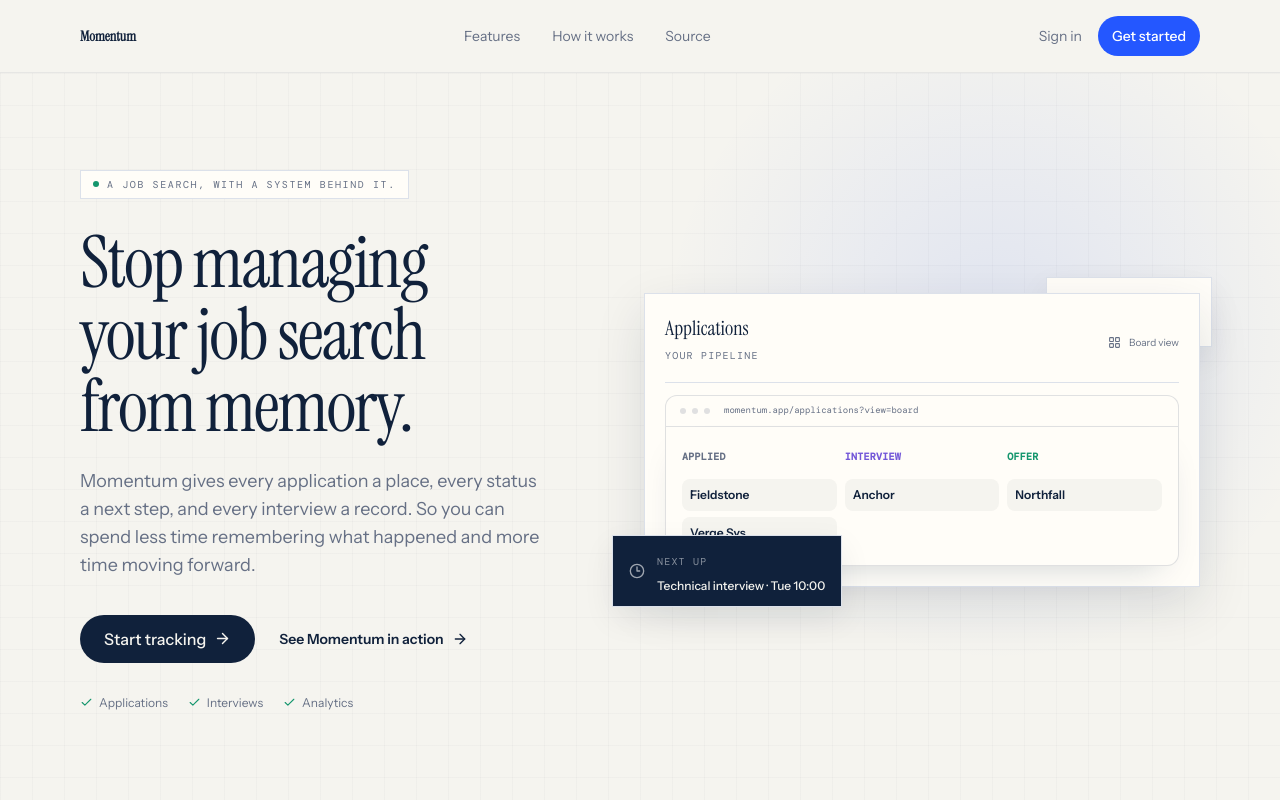
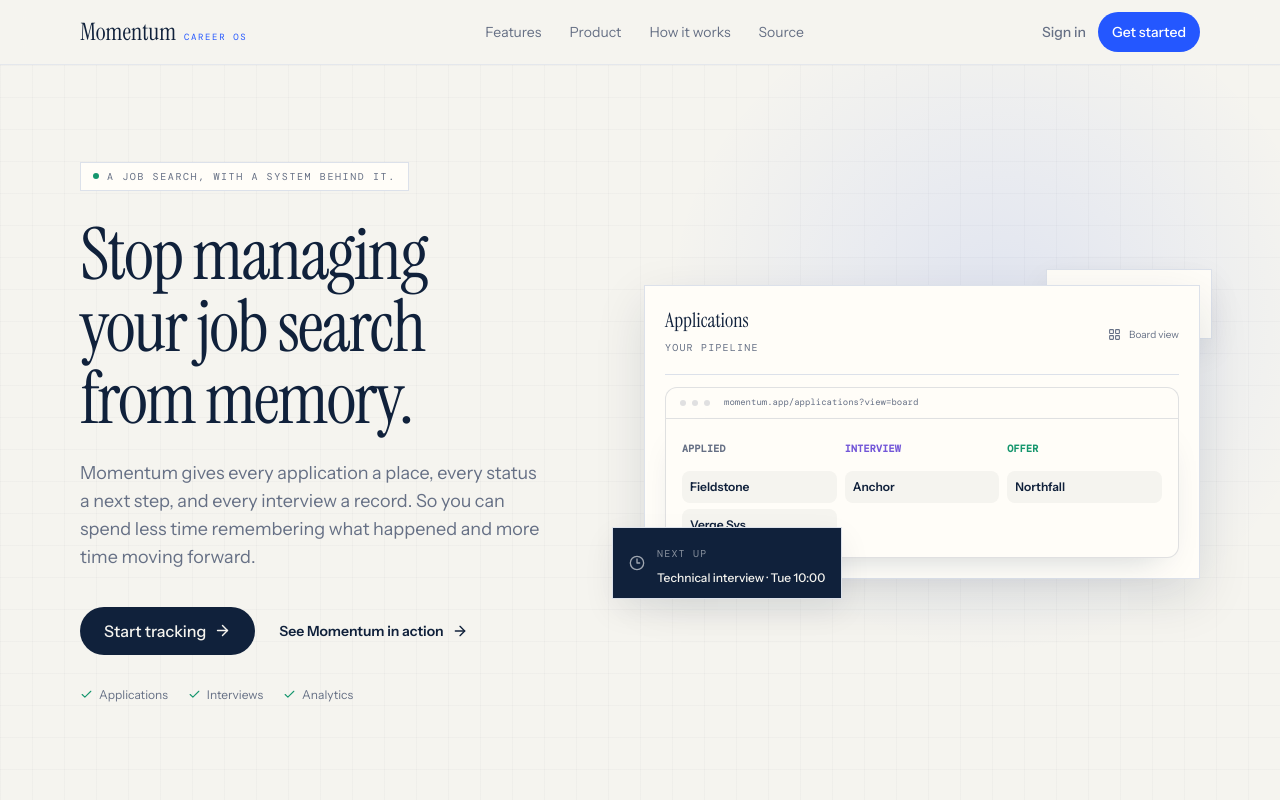
Before and after one commit to Wuraola-Adebisi/Momentum, a React (Vite) app: page / in a window 1280 px wide. Shown: the top 800 px of the page. Built offline with nearby package versions, Linux system fonts and the light colour scheme; no server answers.

Commit message:
design: refine marketing Header.tsx

```diff
--- a/src/components/marketing/Header.tsx
+++ b/src/components/marketing/Header.tsx
@@ -6,63 +6,35 @@
 
 export function Header() {
   return (
-    <header
-      className={`sticky top-0 z-50 flex items-center justify-between border-b border-muted/10 bg-paper/85 py-3.5 backdrop-blur-md xl:py-4 ${SECTION_PADDING_X}`}
-    >
+    <header className={`sticky top-0 z-50 border-b border-line/70 bg-paper/90 backdrop-blur-md ${SECTION_PADDING_X}`}>
+      <div className="mx-auto flex min-h-16 max-w-content items-center justify-between gap-6">
         <Link
           to="/"
           onClick={(e) => {
-          // This header only ever renders on the homepage itself, so a
-          // click here is a same-route click and React Router won't
-          // scroll for us. Do it ourselves instead of just no-op'ing.
             if (window.location.pathname === "/") {
               e.preventDefault();
               window.scrollTo({ top: 0, behavior: "smooth" });
             }
           }}
-        className="font-display text-sm font-bold text-ink transition-colors hover:text-primary"
+          className="flex items-baseline gap-2"
         >
-        Momentum
+          <span className="font-display text-2xl text-ink">Momentum</span>
+          <span className="hidden font-data text-[9px] uppercase tracking-[0.18em] text-primary sm:inline">career OS</span>
         </Link>
 
-      <nav className="hidden items-center gap-6 sm:flex md:gap-8">
-        <a
-          href="#features"
-          className="text-sm text-muted transition-colors hover:text-ink"
-        >
-          Features
-        </a>
-
-        <a
-          href="#how-it-works"
-          className="text-sm text-muted transition-colors hover:text-ink"
-        >
-          How it works
-        </a>
-
-        <a
-          href={REPO_URL}
-          target="_blank"
-          rel="noreferrer"
-          className="text-sm text-muted transition-colors hover:text-ink"
-        >
-          Source
-        </a>
+        <nav className="hidden items-center gap-7 md:flex">
+          <a href="#features" className="text-sm text-muted transition-colors hover:text-ink">Features</a>
+          <a href="#showcase" className="text-sm text-muted transition-colors hover:text-ink">Product</a>
+          <a href="#how-it-works" className="text-sm text-muted transition-colors hover:text-ink">How it works</a>
+          <a href={REPO_URL} target="_blank" rel="noreferrer" className="text-sm text-muted transition-colors hover:text-ink">Source</a>
         </nav>
 
-      <div className="flex items-center gap-3 md:gap-4">
-        <Link
-          to="/login"
-          className="hidden text-sm text-muted transition-colors hover:text-ink sm:inline"
-        >
-          Sign in
+        <div className="flex items-center gap-3">
+          <Link to="/login" className="hidden text-sm font-medium text-muted transition-colors hover:text-ink sm:inline">Sign in</Link>
+          <Link to="/login?mode=signup">
+            <Button variant="accent" size="sm">Get started</Button>
           </Link>
-
-        <Link to="/login?mode=signup">
-          <Button variant="accent" size="sm">
-            Get started
-          </Button>
-        </Link>
+        </div>
       </div>
     </header>
   );
```
Lines whose indentation alone changed are shown as unchanged.
